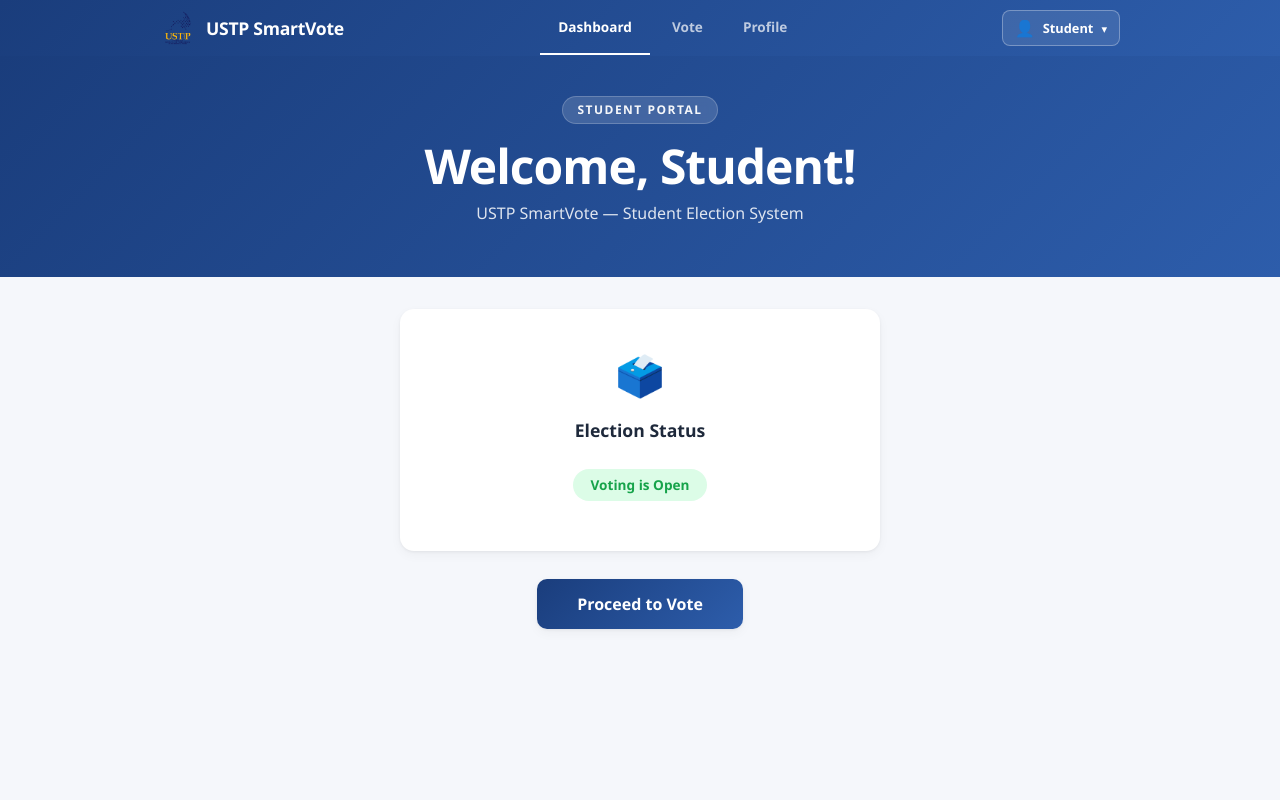
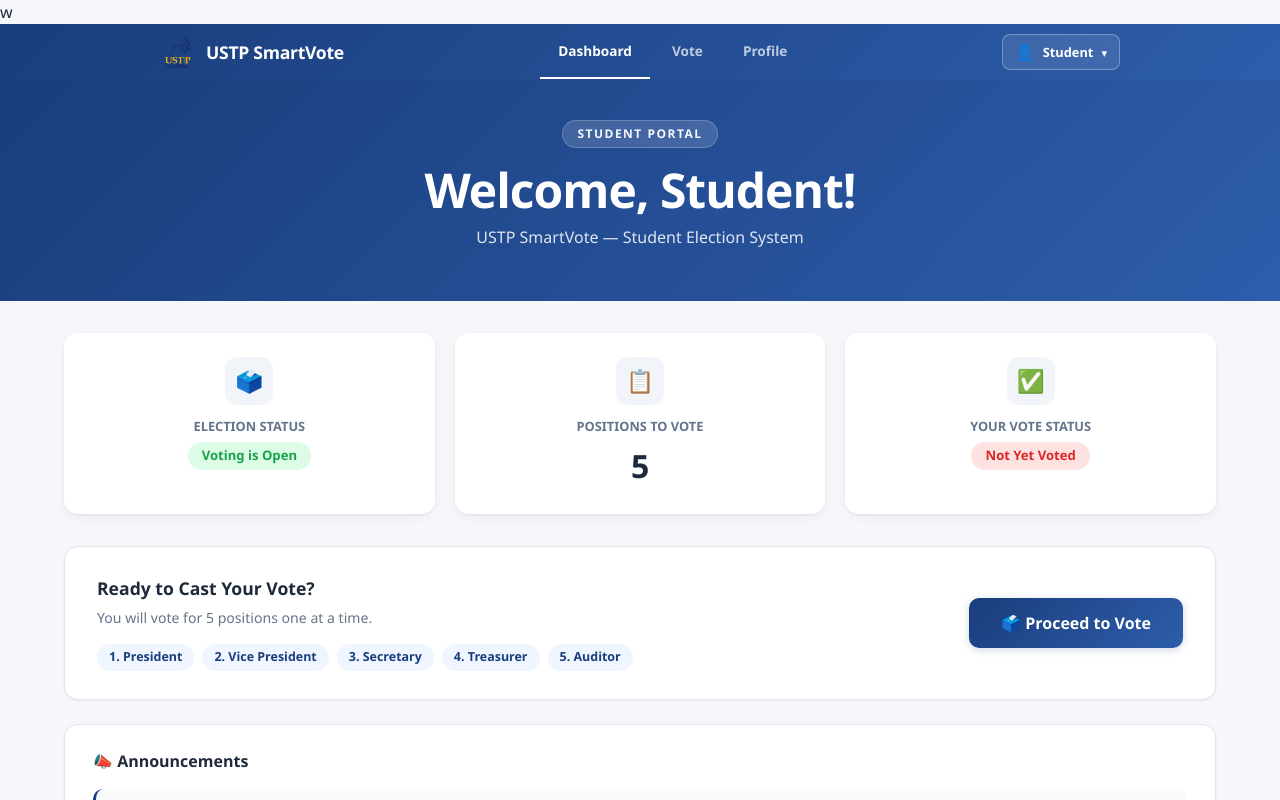
Before and after one commit to KIN0RI/IT323_AppDev_SmartVote_UI, a React (Vite) app: page /IT323_AppDev_SmartVote_UI/StudentDashboard in a window 1280 px wide. Built offline with nearby package versions, Linux system fonts and the light colour scheme.

Commit message:
AppDev-L5: Web UI Optimized(2)

```diff
--- a/src/pages/StudentDashboard.jsx
+++ b/src/pages/StudentDashboard.jsx
@@ -6,45 +6,109 @@
 function StudentDashboard() {
   const navigate = useNavigate();
   const [electionStatus] = useState("Voting is Open");
+  const [hasVoted] = useState(false);
+
+  const positions = [
+    "President",
+    "Vice President",
+    "Secretary",
+    "Treasurer",
+    "Auditor",
+  ];
+
+  const announcements = [
+    { id: 1, icon: "📢", text: "Voting ends today at 5:00 PM. Make sure to cast your vote!" },
+    { id: 2, icon: "📋", text: "All registered students are eligible to vote in this election." },
+    { id: 3, icon: "🔒", text: "Your vote is confidential and secured by the system." },
+  ];
 
   return (
-    <div className="sv-app">
+    <div className="sv-app">w
+      <Navbar />
 
-      <Navbar />
-      <main className="sv-dashboard">
+
       <header className="sv-header">
         <span className="sv-header-badge">Student Portal</span>
         <h1>Welcome, Student!</h1>
         <p>USTP SmartVote — Student Election System</p>
       </header>
 
+      <main className="sv-dashboard">
         <div className="sv-content">
-          <section className="sv-student-status">
-            <div className="sv-status-card">
-              <span className="sv-status-icon">🗳️</span>
-              <h2>Election Status</h2>
+
+
+          <section className="sv-stats">
+            <div className="sv-stat-card">
+              <div className="sv-stat-icon">🗳️</div>
+              <h3>Election Status</h3>
               <p className={`sv-status-badge ${electionStatus === "Voting is Open" ? "sv-status-open" : "sv-status-closed"}`}>
                 {electionStatus}
               </p>
             </div>
+            <div className="sv-stat-card">
+              <div className="sv-stat-icon">📋</div>
+              <h3>Positions to Vote</h3>
+              <p className="sv-stat-value">{positions.length}</p>
+            </div>
+            <div className="sv-stat-card">
+              <div className="sv-stat-icon">✅</div>
+              <h3>Your Vote Status</h3>
+              <p className={`sv-status-badge ${hasVoted ? "sv-status-open" : "sv-status-closed"}`}>
+                {hasVoted ? "Voted" : "Not Yet Voted"}
+              </p>
+            </div>
           </section>
 
-          <section className="sv-student-action">
+
+          <section className="sv-student-action-card">
+            <div className="sv-action-left">
+              <h2>Ready to Cast Your Vote?</h2>
+              <p>You will vote for {positions.length} positions one at a time.</p>
+              <div className="sv-positions-list">
+                {positions.map((pos, index) => (
+                  <span key={pos} className="sv-position-badge">
+                    {index + 1}. {pos}
+                  </span>
+                ))}
+              </div>
+            </div>
+            <div className="sv-action-right">
               <button
-              className="sv-btn-vote"
+                className="sv-btn sv-btn-primary sv-btn-large"
                 onClick={() => navigate("/vote")}
-              disabled={electionStatus !== "Voting is Open"}
+                disabled={electionStatus !== "Voting is Open" || hasVoted}
               >
-              Proceed to Vote
+                {hasVoted ? "✅ Already Voted" : "🗳️ Proceed to Vote"}
               </button>
+              {hasVoted && (
+                <button
+                  className="sv-btn sv-btn-outline"
+                  onClick={() => navigate("/vote-analysis")}
+                  style={{ marginTop: "10px" }}
+                >
+                  View My Votes
+                </button>
+              )}
+            </div>
           </section>
+
+          <section className="sv-announcements">
+            <h2 className="sv-section-title">📣 Announcements</h2>
+            <div className="sv-announcement-list">
+              {announcements.map((a) => (
+                <div key={a.id} className="sv-announcement-item">
+                  <span className="sv-announcement-icon">{a.icon}</span>
+                  <p>{a.text}</p>
                 </div>
+              ))}
+            </div>
+          </section>
 
+        </div>
       </main>
 
       <footer className="sv-footer">
-        USTP SmartVote © 2026 — Database-Driven QR Code Voting System with
-        AI-Assisted Monitoring
+        USTP SmartVote © 2026 — Database-Driven QR Code Voting System with AI-Assisted Monitoring
       </footer>
     </div>
   );
--- a/src/pages/VoterLog.jsx
+++ b/src/pages/VoterLog.jsx
@@ -28,7 +28,8 @@
   return (
     <div className="sv-app">
       <Navbar />
-      <main className="sv-dashboard">
+
+      <main className="sv-dashboard" style={{ flex: 1 }}>
         <div className="sv-content">
 
           <div className="sv-monitoring-header">
@@ -98,11 +99,13 @@
           </section>
 
         </div>
+      </main>
 
-        <footer className="sv-footer">
-          USTP SmartVote © 2026 — Database-Driven QR Code Voting System with AI-Assisted Monitoring
-        </footer>
-      </main>
+
+      <footer className="sv-footer">
+        USTP SmartVote © 2026 — Database-Driven QR Code Voting System with AI-Assisted Monitoring
+      </footer>
+
     </div>
   );
 }
--- a/src/pages/vote.jsx
+++ b/src/pages/vote.jsx
@@ -53,7 +53,7 @@
               <div style={{ display: "flex", gap: "12px", justifyContent: "center", marginTop: "20px" }}>
                 <button
                   className="sv-btn sv-btn-primary"
-                  onClick={() => navigate("/vote-analysis", { state: { votes: votedChoices } })}
+                  onClick={() => navigate("/VoteAnalysis", { state: { votes: votedChoices } })}
                 >
                   View Vote Analysis
                 </button>
--- a/src/styles/Dashboard.css
+++ b/src/styles/Dashboard.css
@@ -249,7 +249,7 @@
 
 .sv-vote-count { font-weight: 700; color: var(--sv-primary); }
 
-/* ===== Student Dashboard ===== */
+
 .sv-student-status {
   display: flex;
   justify-content: center;
@@ -300,6 +300,128 @@
 .sv-student-action {
   text-align: center;
   margin-bottom: 28px;
+}
+
+
+.sv-student-action-card {
+  background: #fff;
+  border-radius: 14px;
+  box-shadow: 0 1px 3px rgba(0, 0, 0, 0.06);
+  border: 1px solid #e2e8f0;
+  padding: 28px 32px;
+  display: flex;
+  align-items: center;
+  justify-content: space-between;
+  gap: 24px;
+  margin-bottom: 24px;
+  flex-wrap: wrap;
+}
+
+.sv-action-left h2 {
+  margin: 0 0 6px;
+  font-size: 1.1rem;
+  font-weight: 700;
+  color: #1e293b;
+}
+
+.sv-action-left p {
+  margin: 0 0 16px;
+  color: #64748b;
+  font-size: 0.88rem;
+}
+
+.sv-action-right {
+  display: flex;
+  flex-direction: column;
+  align-items: center;
+  gap: 8px;
+  flex-shrink: 0;
+}
+
+.sv-btn-large {
+  padding: 14px 32px;
+  font-size: 1rem;
+}
+
+
+.sv-positions-list {
+  display: flex;
+  flex-wrap: wrap;
+  gap: 8px;
+}
+
+.sv-position-badge {
+  background: #eff6ff;
+  color: #1a3d7c;
+  padding: 4px 12px;
+  border-radius: 20px;
+  font-size: 0.78rem;
+  font-weight: 600;
+}
+
+
+.sv-status-badge {
+  display: inline-block;
+  padding: 4px 14px;
+  border-radius: 20px;
+  font-size: 0.82rem;
+  font-weight: 700;
+  margin: 0;
+}
+
+.sv-status-open {
+  background: #dcfce7;
+  color: #16a34a;
+}
+
+.sv-status-closed {
+  background: #fee2e2;
+  color: #dc2626;
+}
+
+
+.sv-announcements {
+  background: #fff;
+  border-radius: 14px;
+  box-shadow: 0 1px 3px rgba(0, 0, 0, 0.06);
+  border: 1px solid #e2e8f0;
+  padding: 24px 28px;
+  margin-bottom: 24px;
+}
+
+.sv-section-title {
+  margin: 0 0 16px;
+  font-size: 1rem;
+  font-weight: 700;
+  color: #1e293b;
+}
+
+.sv-announcement-list {
+  display: flex;
+  flex-direction: column;
+  gap: 12px;
+}
+
+.sv-announcement-item {
+  display: flex;
+  align-items: flex-start;
+  gap: 12px;
+  padding: 12px 16px;
+  background: #f8fafc;
+  border-radius: 10px;
+  border-left: 3px solid #1a3d7c;
+}
+
+.sv-announcement-icon {
+  font-size: 1.1rem;
+  flex-shrink: 0;
+}
+
+.sv-announcement-item p {
+  margin: 0;
+  font-size: 0.88rem;
+  color: #475569;
+  line-height: 1.5;
 }
 
 .sv-btn-vote {
--- a/src/styles/global.css
+++ b/src/styles/global.css
@@ -4,6 +4,8 @@
   background: var(--sv-bg, #f5f7fb);
   font-family: 'Segoe UI', system-ui, -apple-system, sans-serif;
   color: #1e293b;
+  display: flex;
+  flex-direction: column;
 }
 
 
@@ -232,6 +234,7 @@
 
 .sv-page {
   padding: 0;
+  flex: 1;
 }
 
 .sv-page-center {
```
Lines whose indentation alone changed are shown as unchanged.
